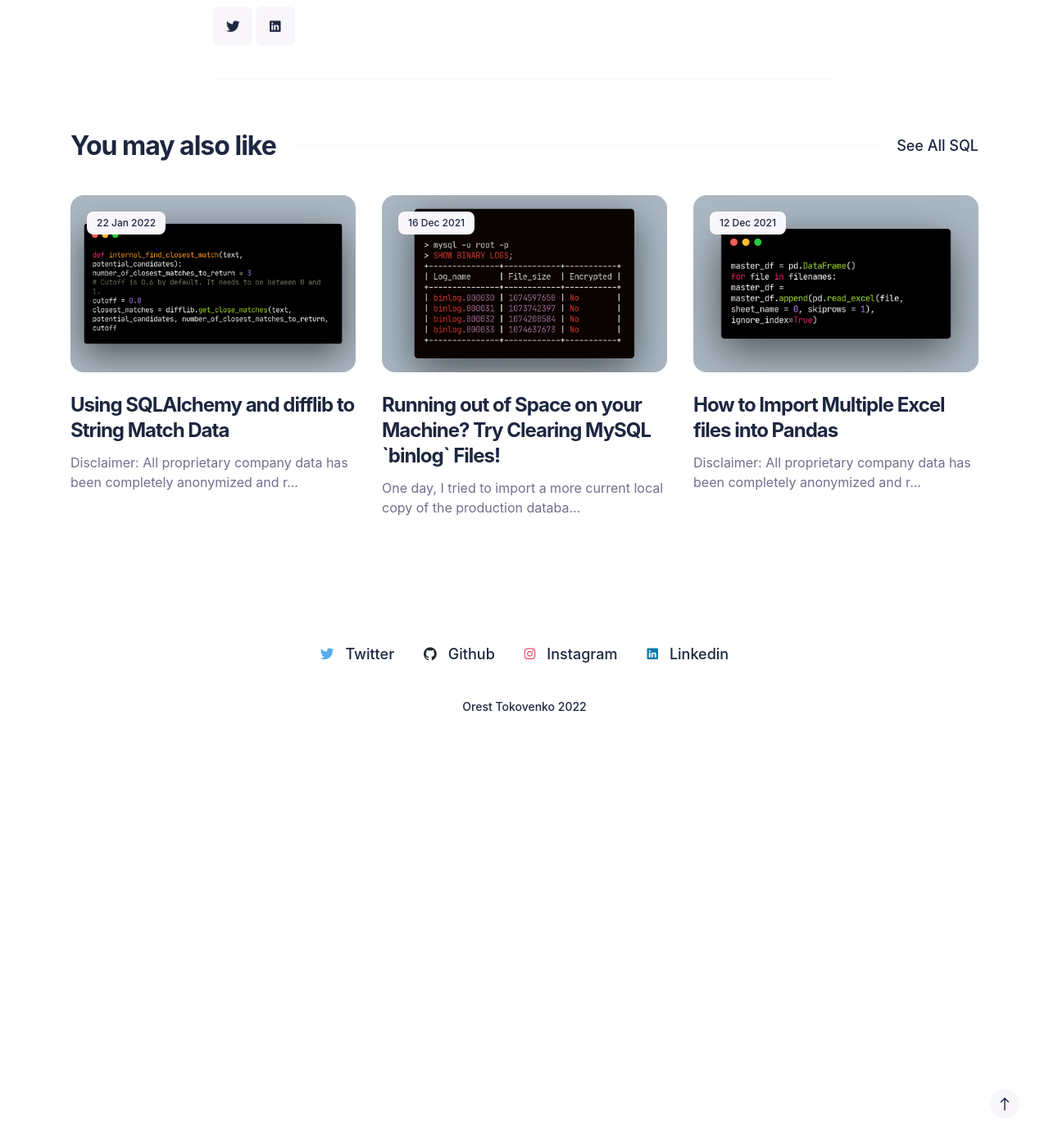
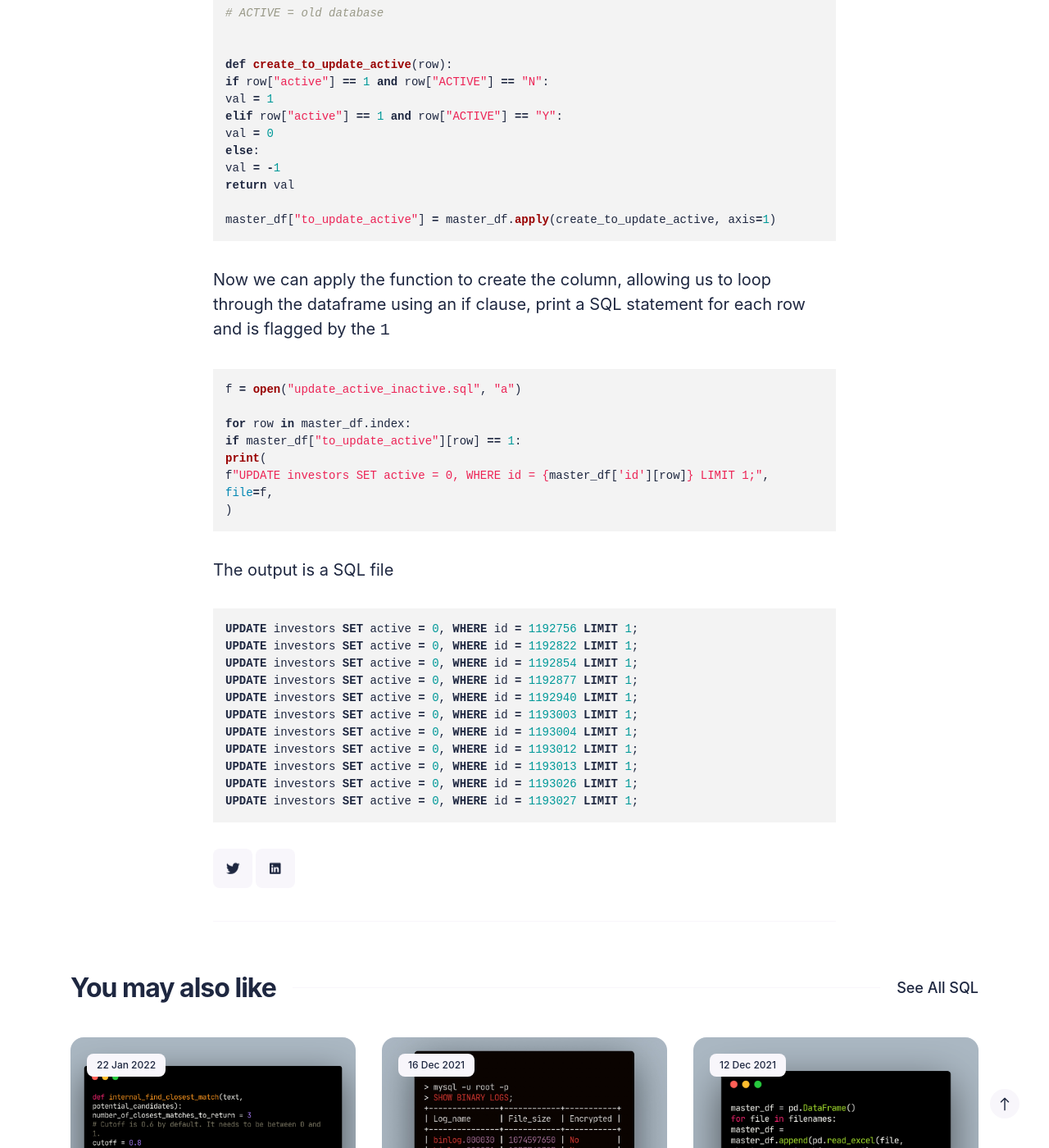
Before and after one commit to oresttokovenko/oresttokovenko.github.io, a Jekyll site: the page built from _posts/2021-12-12-creating-sql-commands-using-python.markdown, in a window 1280 px wide and 1400 px high, scrolled down 1816 px. Shown: the whole window at 82% size. Built offline with Jekyll 4.4.1, drawn with Linux system fonts in a browser that asks for light colours; nearby versions of some CDN libraries; before the commit the page ends 2756 px from its top, so only the background shows below that; some of the changed text lies outside the part shown.

Commit message:
post update

```diff
--- a/_posts/2021-12-12-creating-sql-commands-using-python.markdown
+++ b/_posts/2021-12-12-creating-sql-commands-using-python.markdown
@@ -10,6 +10,8 @@
 # ️This Blog post is a WIP ⛔️
 
 Deliverable:  If a client in the old database was labelled as ‘inactive’ please ensure that they are listed as an inactive client in the new database.
+
+You might look at this deliverable and think, I can write this in SQL, why use Python? Maybe append both tables from each database to a variable like `@old_database` and loop through them? The issue is, these databases are not in the same subnet, and a SQL query cannot connect to both of them simultaneously. First, pull in the relevant tables from both databases using SQLAlchemy, `pd.merge()` them into a single dataframe on the common column, then create a function that generates a column that flags rows based on the deliverable request.
 
 {% highlight python %}
 
@@ -31,4 +33,36 @@
 val = -1
 return val
 
+master_df["to_update_active"] = master_df.apply(create_to_update_active, axis=1)
+
 {% endhighlight %}
+
+Now we can apply the function to create the column, allowing us to loop through the dataframe using an if clause, print a SQL statement for each row and is flagged by the `1`
+
+{% highlight python %}
+
+f = open("update_active_inactive.sql", "a")
+
+for row in master_df.index:
+if master_df["to_update_active"][row] == 1:
+print(
+f"UPDATE investors SET active = 0, WHERE id = {master_df['id'][row]} LIMIT 1;",
+file=f,
+)
+{% endhighlight %}
+
+The output is a SQL file
+
+{% highlight SQL %}
+UPDATE investors SET active = 0, WHERE id = 1192756 LIMIT 1;
+UPDATE investors SET active = 0, WHERE id = 1192822 LIMIT 1;
+UPDATE investors SET active = 0, WHERE id = 1192854 LIMIT 1;
+UPDATE investors SET active = 0, WHERE id = 1192877 LIMIT 1;
+UPDATE investors SET active = 0, WHERE id = 1192940 LIMIT 1;
+UPDATE investors SET active = 0, WHERE id = 1193003 LIMIT 1;
+UPDATE investors SET active = 0, WHERE id = 1193004 LIMIT 1;
+UPDATE investors SET active = 0, WHERE id = 1193012 LIMIT 1;
+UPDATE investors SET active = 0, WHERE id = 1193013 LIMIT 1;
+UPDATE investors SET active = 0, WHERE id = 1193026 LIMIT 1;
+UPDATE investors SET active = 0, WHERE id = 1193027 LIMIT 1;
+{% endhighlight %}
```
